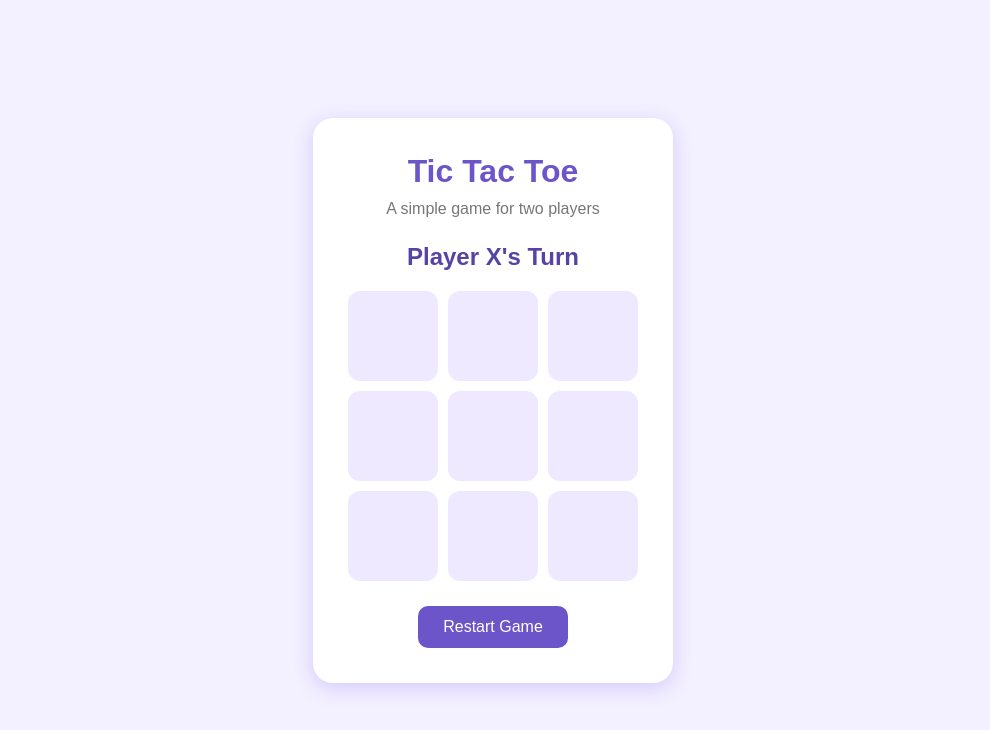
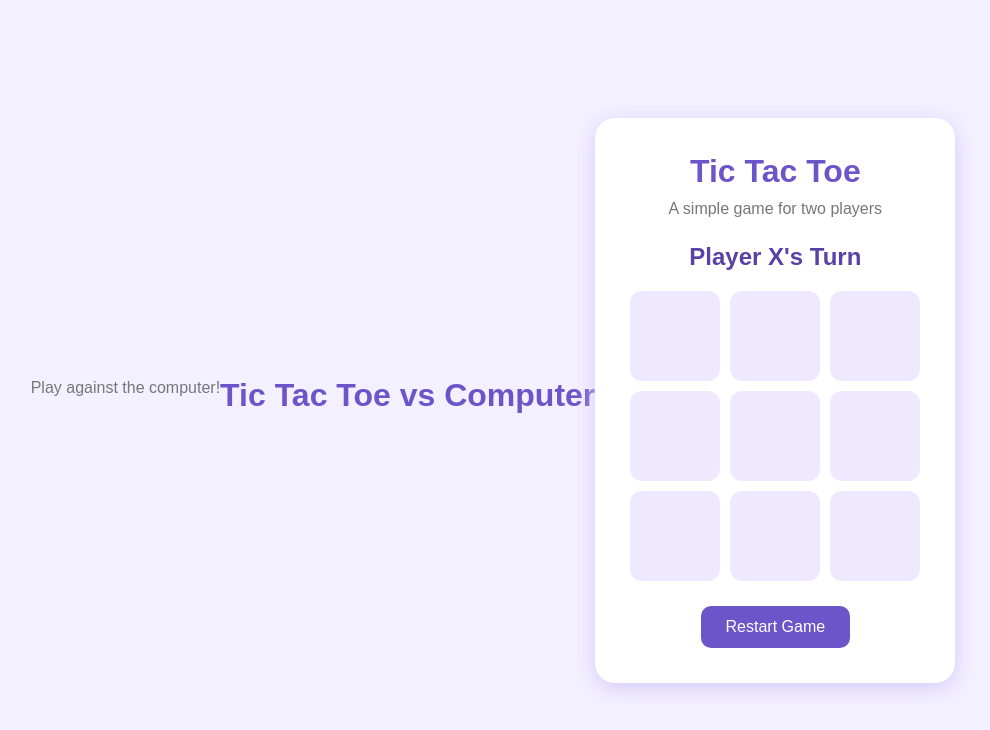
Before and after one commit to savi4409/tic-tac-toe-game, a plain HTML site: page index.html in a window 1280 px wide. Shown: the whole page, without its empty margins (147-1137 px from the left). Drawn offline with Linux system fonts and the light colour scheme.

Commit message:
Update index.html

```diff
--- a/index.html
+++ b/index.html
@@ -4,6 +4,8 @@
 <head>
     <meta charset="UTF-8">
     <meta name="viewport" content="width=device-width, initial-scale=1.0">
+    <p class="subtitle">Play against the computer!</p>
+    <h1>Tic Tac Toe vs Computer</h1>
     <title>Tic Tac Toe</title>
     <link rel="stylesheet" href="style.css">
 </head>
```
